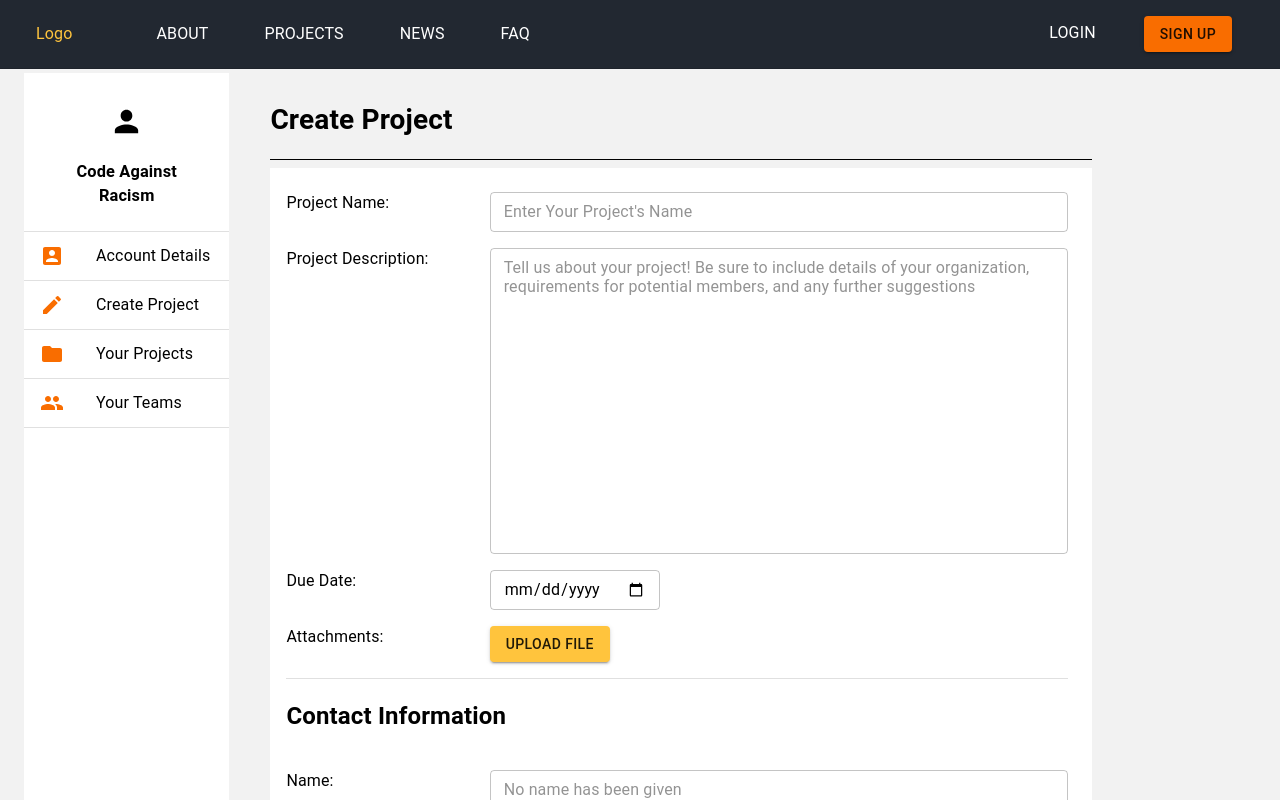
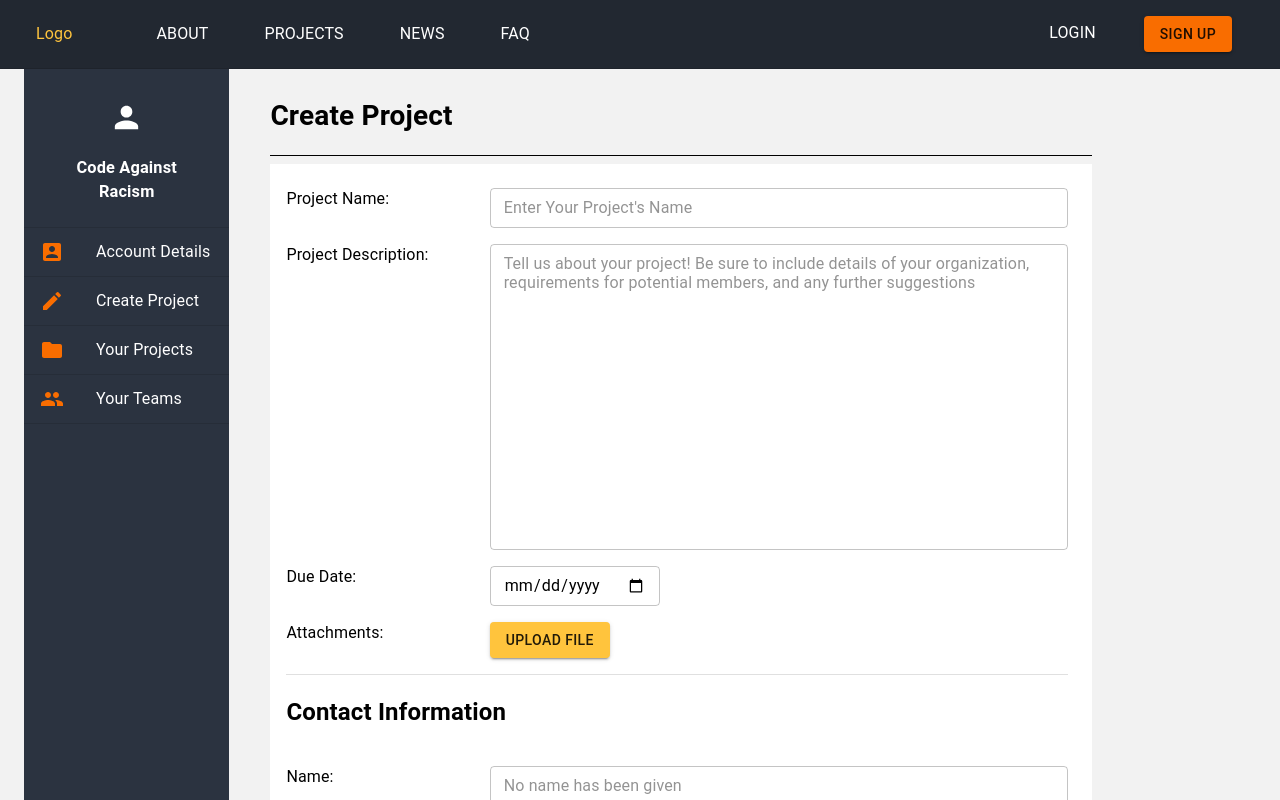
Before and after one commit to CodeAgainstRacism/codeagainstracism.org, a React (Create React App) app in the folder frontend/: page /projects in a window 1280 px wide. Shown: the top 800 px of the page. Built offline with nearby package versions, Linux system fonts and the light colour scheme.

Commit message:
changed sidebar colors

```diff
--- a/frontend/src/components/SideBarIndividual.jsx
+++ b/frontend/src/components/SideBarIndividual.jsx
@@ -21,7 +21,8 @@ const sideBarStyles = makeStyles((theme)  => ({
         height: "120vh",
         paddingTop: "15%",
         alignItems: "center",
-        backgroundColor: "#ffffff"
+        backgroundColor: "#242424",
+        color: theme.palette.text.secondary
     },
 }));
 
--- a/frontend/src/components/SideBarOrganization.jsx
+++ b/frontend/src/components/SideBarOrganization.jsx
@@ -21,7 +21,8 @@ const sideBarStyles = makeStyles((theme)  => ({
         height: "120vh",
         paddingTop: "15%",
         alignItems: "center",
-        backgroundColor: "#fff",
+        backgroundColor: "#2b3340",
+        color: theme.palette.text.secondary
     },
 }));
 
--- a/frontend/src/pages/NewProjectForm.jsx
+++ b/frontend/src/pages/NewProjectForm.jsx
@@ -12,6 +12,7 @@ import SideBar from "../components/SideBarOrganization";
 //checkut form authentification
 //create label fields for name and description
 //make padding between textfields more bigger?
+//make sidebar their own branch
 const projectFormStyles = makeStyles((theme) => ({
 
   root: {
@@ -39,7 +40,7 @@ const projectFormStyles = makeStyles((theme) => ({
   },
 
   outerPaper:{
-    padding: theme.spacing(0.5, 0, 0, 0),
+    padding: theme.spacing(0, 0, 0, 0),
     backgroundColor: "#f2f2f2"
   },
 
```
